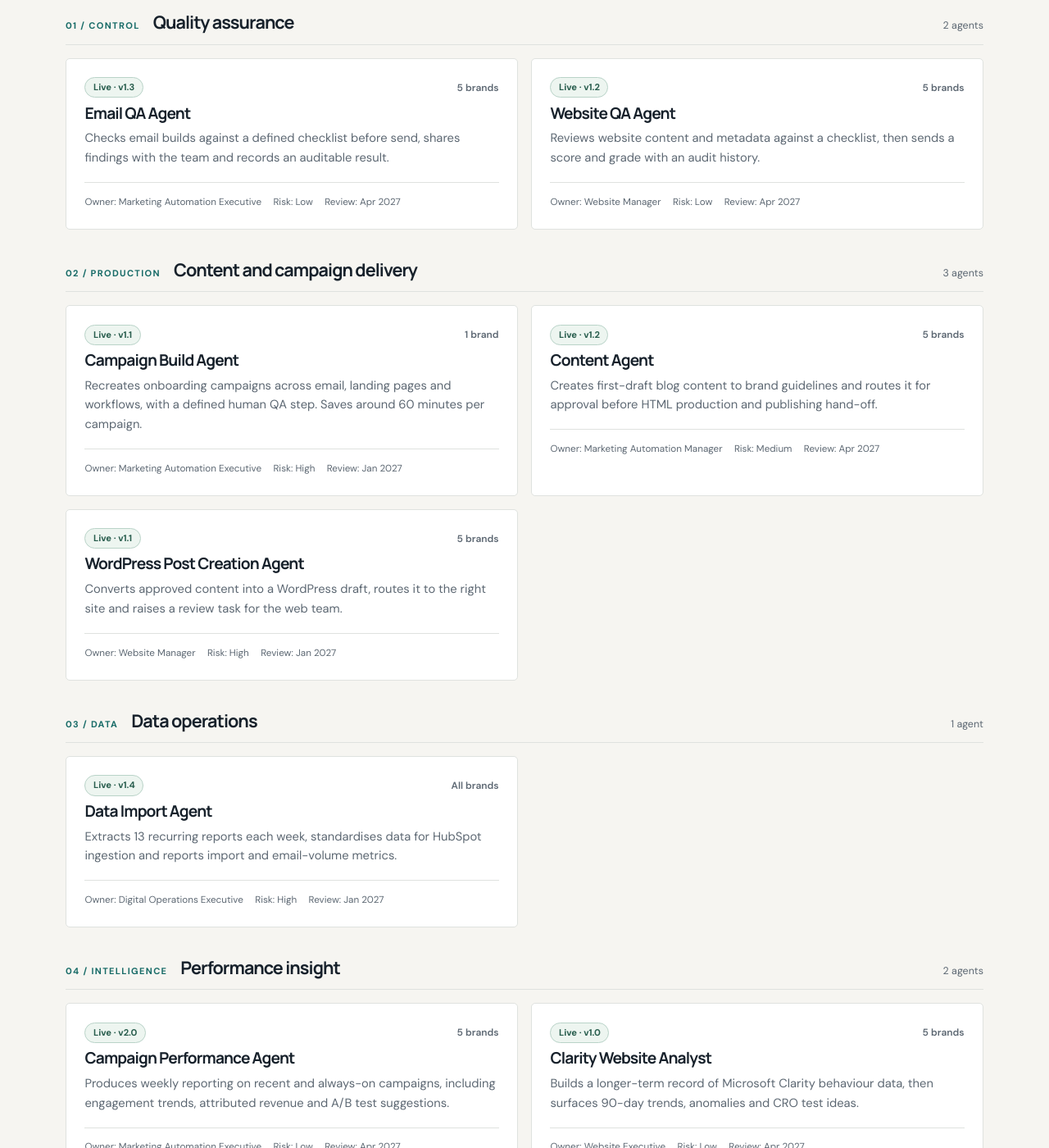
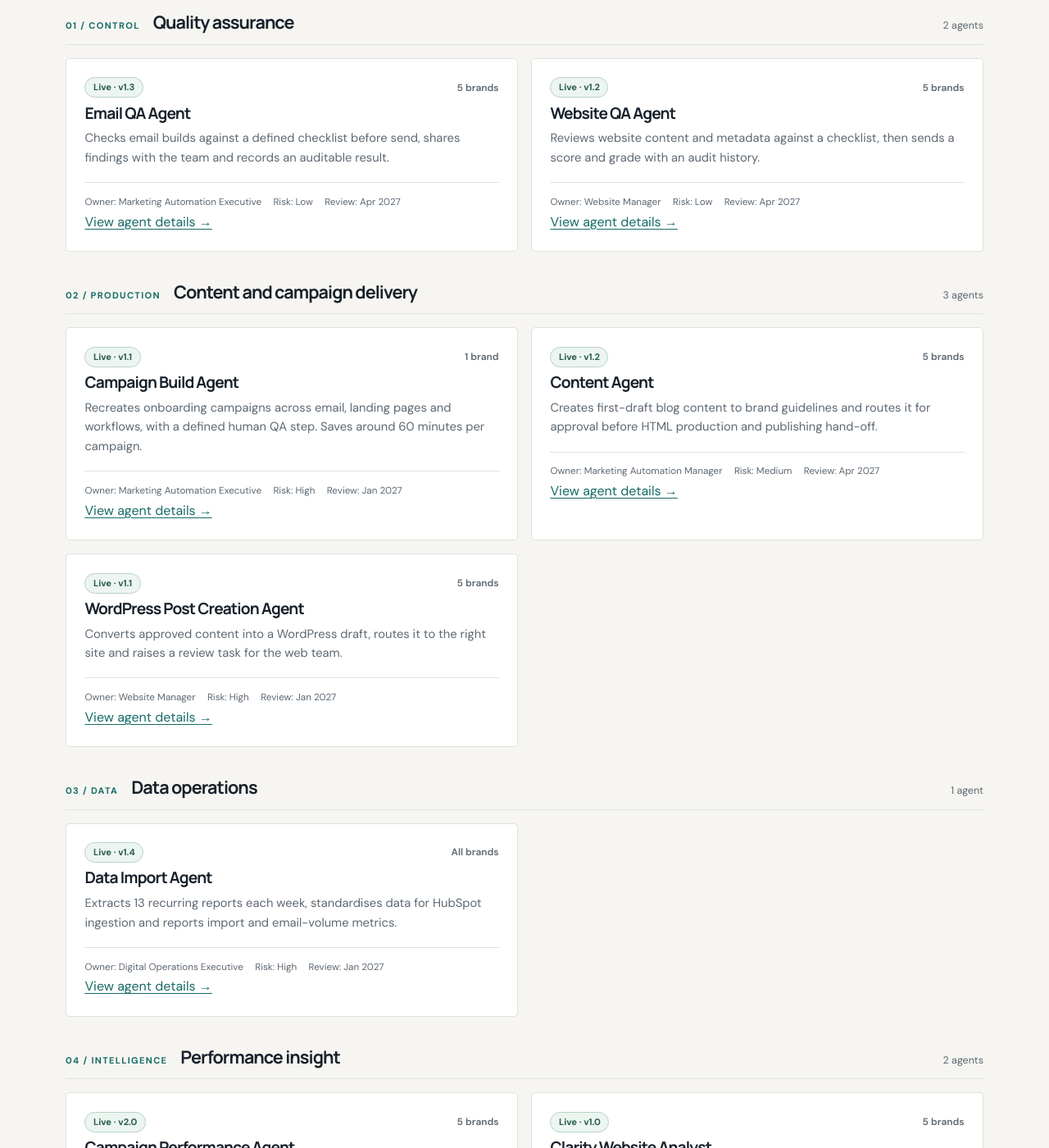
Before and after one commit to georgefwmurray/Marketing-Operations-Control-Centre, a Jekyll site: the page built from Agent-Registry.md, in a window 1280 px wide and 1400 px high, scrolled down 2049 px. Shown: the whole window at 82% size. Built offline with Jekyll 4.4.1, drawn with Linux system fonts in a browser that asks for light colours; some of the changed text lies outside the part shown.

Commit message:
Add clear detail links to every agent card

```diff
--- a/Agent-Registry.md
+++ b/Agent-Registry.md
@@ -46,33 +46,33 @@ description: "Explore the 11 HubSpot marketing operations agents across six oper
 
   <div class="agent-layer-heading"><span class="layer-index">01 / CONTROL</span><h3>Quality assurance</h3><span class="layer-count">2 agents</span></div>
   <div class="agent-grid">
-    <article class="agent-card"><div class="agent-card-top"><span class="status-pill">Live · v1.3</span><span class="agent-coverage">5 brands</span></div><h3><a href="Agents/Email%20QA%20Agent/Email-QA-Agent.html">Email QA Agent</a></h3><p>Checks email builds against a defined checklist before send, shares findings with the team and records an auditable result.</p><div class="agent-meta"><span>Owner: Marketing Automation Executive</span><span>Risk: Low</span><span>Review: Apr 2027</span></div></article>
-    <article class="agent-card"><div class="agent-card-top"><span class="status-pill">Live · v1.2</span><span class="agent-coverage">5 brands</span></div><h3><a href="Agents/Website%20QA%20Agent/Website-QA-Agent.html">Website QA Agent</a></h3><p>Reviews website content and metadata against a checklist, then sends a score and grade with an audit history.</p><div class="agent-meta"><span>Owner: Website Manager</span><span>Risk: Low</span><span>Review: Apr 2027</span></div></article>
+    <article class="agent-card"><div class="agent-card-top"><span class="status-pill">Live · v1.3</span><span class="agent-coverage">5 brands</span></div><h3><a href="Agents/Email%20QA%20Agent/Email-QA-Agent.html">Email QA Agent</a></h3><p>Checks email builds against a defined checklist before send, shares findings with the team and records an auditable result.</p><div class="agent-meta"><span>Owner: Marketing Automation Executive</span><span>Risk: Low</span><span>Review: Apr 2027</span></div><a class="agent-card-cta" href="Agents/Email%20QA%20Agent/Email-QA-Agent.html">View agent details <span aria-hidden="true">→</span></a></article>
+    <article class="agent-card"><div class="agent-card-top"><span class="status-pill">Live · v1.2</span><span class="agent-coverage">5 brands</span></div><h3><a href="Agents/Website%20QA%20Agent/Website-QA-Agent.html">Website QA Agent</a></h3><p>Reviews website content and metadata against a checklist, then sends a score and grade with an audit history.</p><div class="agent-meta"><span>Owner: Website Manager</span><span>Risk: Low</span><span>Review: Apr 2027</span></div><a class="agent-card-cta" href="Agents/Website%20QA%20Agent/Website-QA-Agent.html">View agent details <span aria-hidden="true">→</span></a></article>
   </div>
 
   <div class="agent-layer-heading"><span class="layer-index">02 / PRODUCTION</span><h3>Content and campaign delivery</h3><span class="layer-count">3 agents</span></div>
   <div class="agent-grid">
-    <article class="agent-card"><div class="agent-card-top"><span class="status-pill">Live · v1.1</span><span class="agent-coverage">1 brand</span></div><h3><a href="Agents/Campaign%20Build%20Agent/Campaign-Build-Agent.html">Campaign Build Agent</a></h3><p>Recreates onboarding campaigns across email, landing pages and workflows, with a defined human QA step. Saves around 60 minutes per campaign.</p><div class="agent-meta"><span>Owner: Marketing Automation Executive</span><span>Risk: High</span><span>Review: Jan 2027</span></div></article>
-    <article class="agent-card"><div class="agent-card-top"><span class="status-pill">Live · v1.2</span><span class="agent-coverage">5 brands</span></div><h3><a href="Agents/Content%20Agent/Content-Agent.html">Content Agent</a></h3><p>Creates first-draft blog content to brand guidelines and routes it for approval before HTML production and publishing hand-off.</p><div class="agent-meta"><span>Owner: Marketing Automation Manager</span><span>Risk: Medium</span><span>Review: Apr 2027</span></div></article>
-    <article class="agent-card"><div class="agent-card-top"><span class="status-pill">Live · v1.1</span><span class="agent-coverage">5 brands</span></div><h3><a href="Agents/WordPress%20Post%20Creation%20Agent/WordPress-Post-Creation-Agent.html">WordPress Post Creation Agent</a></h3><p>Converts approved content into a WordPress draft, routes it to the right site and raises a review task for the web team.</p><div class="agent-meta"><span>Owner: Website Manager</span><span>Risk: High</span><span>Review: Jan 2027</span></div></article>
+    <article class="agent-card"><div class="agent-card-top"><span class="status-pill">Live · v1.1</span><span class="agent-coverage">1 brand</span></div><h3><a href="Agents/Campaign%20Build%20Agent/Campaign-Build-Agent.html">Campaign Build Agent</a></h3><p>Recreates onboarding campaigns across email, landing pages and workflows, with a defined human QA step. Saves around 60 minutes per campaign.</p><div class="agent-meta"><span>Owner: Marketing Automation Executive</span><span>Risk: High</span><span>Review: Jan 2027</span></div><a class="agent-card-cta" href="Agents/Campaign%20Build%20Agent/Campaign-Build-Agent.html">View agent details <span aria-hidden="true">→</span></a></article>
+    <article class="agent-card"><div class="agent-card-top"><span class="status-pill">Live · v1.2</span><span class="agent-coverage">5 brands</span></div><h3><a href="Agents/Content%20Agent/Content-Agent.html">Content Agent</a></h3><p>Creates first-draft blog content to brand guidelines and routes it for approval before HTML production and publishing hand-off.</p><div class="agent-meta"><span>Owner: Marketing Automation Manager</span><span>Risk: Medium</span><span>Review: Apr 2027</span></div><a class="agent-card-cta" href="Agents/Content%20Agent/Content-Agent.html">View agent details <span aria-hidden="true">→</span></a></article>
+    <article class="agent-card"><div class="agent-card-top"><span class="status-pill">Live · v1.1</span><span class="agent-coverage">5 brands</span></div><h3><a href="Agents/WordPress%20Post%20Creation%20Agent/WordPress-Post-Creation-Agent.html">WordPress Post Creation Agent</a></h3><p>Converts approved content into a WordPress draft, routes it to the right site and raises a review task for the web team.</p><div class="agent-meta"><span>Owner: Website Manager</span><span>Risk: High</span><span>Review: Jan 2027</span></div><a class="agent-card-cta" href="Agents/WordPress%20Post%20Creation%20Agent/WordPress-Post-Creation-Agent.html">View agent details <span aria-hidden="true">→</span></a></article>
   </div>
 
   <div class="agent-layer-heading"><span class="layer-index">03 / DATA</span><h3>Data operations</h3><span class="layer-count">1 agent</span></div>
   <div class="agent-grid">
-    <article class="agent-card"><div class="agent-card-top"><span class="status-pill">Live · v1.4</span><span class="agent-coverage">All brands</span></div><h3><a href="Agents/Data%20Import%20Agent/Data-Import-Agent.html">Data Import Agent</a></h3><p>Extracts 13 recurring reports each week, standardises data for HubSpot ingestion and reports import and email-volume metrics.</p><div class="agent-meta"><span>Owner: Digital Operations Executive</span><span>Risk: High</span><span>Review: Jan 2027</span></div></article>
+    <article class="agent-card"><div class="agent-card-top"><span class="status-pill">Live · v1.4</span><span class="agent-coverage">All brands</span></div><h3><a href="Agents/Data%20Import%20Agent/Data-Import-Agent.html">Data Import Agent</a></h3><p>Extracts 13 recurring reports each week, standardises data for HubSpot ingestion and reports import and email-volume metrics.</p><div class="agent-meta"><span>Owner: Digital Operations Executive</span><span>Risk: High</span><span>Review: Jan 2027</span></div><a class="agent-card-cta" href="Agents/Data%20Import%20Agent/Data-Import-Agent.html">View agent details <span aria-hidden="true">→</span></a></article>
   </div>
 
   <div class="agent-layer-heading"><span class="layer-index">04 / INTELLIGENCE</span><h3>Performance insight</h3><span class="layer-count">2 agents</span></div>
   <div class="agent-grid">
-    <article class="agent-card"><div class="agent-card-top"><span class="status-pill">Live · v2.0</span><span class="agent-coverage">5 brands</span></div><h3><a href="Agents/Campaign%20Performance%20Agent/Campaign-Performance-Agent.html">Campaign Performance Agent</a></h3><p>Produces weekly reporting on recent and always-on campaigns, including engagement trends, attributed revenue and A/B test suggestions.</p><div class="agent-meta"><span>Owner: Marketing Automation Executive</span><span>Risk: Low</span><span>Review: Apr 2027</span></div></article>
-    <article class="agent-card"><div class="agent-card-top"><span class="status-pill">Live · v1.0</span><span class="agent-coverage">5 brands</span></div><h3><a href="Agents/Clarity%20Website%20Analyst/Clarity-Website-Analyst.html">Clarity Website Analyst</a></h3><p>Builds a longer-term record of Microsoft Clarity behaviour data, then surfaces 90-day trends, anomalies and CRO test ideas.</p><div class="agent-meta"><span>Owner: Website Executive</span><span>Risk: Low</span><span>Review: Apr 2027</span></div></article>
+    <article class="agent-card"><div class="agent-card-top"><span class="status-pill">Live · v2.0</span><span class="agent-coverage">5 brands</span></div><h3><a href="Agents/Campaign%20Performance%20Agent/Campaign-Performance-Agent.html">Campaign Performance Agent</a></h3><p>Produces weekly reporting on recent and always-on campaigns, including engagement trends, attributed revenue and A/B test suggestions.</p><div class="agent-meta"><span>Owner: Marketing Automation Executive</span><span>Risk: Low</span><span>Review: Apr 2027</span></div><a class="agent-card-cta" href="Agents/Campaign%20Performance%20Agent/Campaign-Performance-Agent.html">View agent details <span aria-hidden="true">→</span></a></article>
+    <article class="agent-card"><div class="agent-card-top"><span class="status-pill">Live · v1.0</span><span class="agent-coverage">5 brands</span></div><h3><a href="Agents/Clarity%20Website%20Analyst/Clarity-Website-Analyst.html">Clarity Website Analyst</a></h3><p>Builds a longer-term record of Microsoft Clarity behaviour data, then surfaces 90-day trends, anomalies and CRO test ideas.</p><div class="agent-meta"><span>Owner: Website Executive</span><span>Risk: Low</span><span>Review: Apr 2027</span></div><a class="agent-card-cta" href="Agents/Clarity%20Website%20Analyst/Clarity-Website-Analyst.html">View agent details <span aria-hidden="true">→</span></a></article>
   </div>
 
   <div class="agent-layer-heading"><span class="layer-index">05 / GOVERNANCE</span><h3>Automation oversight</h3><span class="layer-count">3 agents</span></div>
   <div class="agent-grid">
-    <article class="agent-card"><div class="agent-card-top"><span class="status-pill">Live</span><span class="agent-coverage">All requests</span></div><h3><a href="Agents/Agent%20Intake%20%26%20Approval%20Agent/Agent-Intake-%26-Approval-Agent.html">Agent Intake &amp; Approval Agent</a></h3><p>Captures requests, checks for overlap with existing tools and agents, records proposals and routes them for approval before build.</p><div class="agent-meta"><span>Owner: Marketing Automation Manager</span><span>Risk: Low</span><span>Review: Apr 2027</span></div></article>
-    <article class="agent-card"><div class="agent-card-top"><span class="status-pill">Live · v1.0</span><span class="agent-coverage">5 brands</span></div><h3><a href="Agents/CRM%20Health%20Agent/CRM-Health-Agent.html">CRM Health Agent</a></h3><p>Identifies workflows, emails, forms and landing pages with no activity in 12 months, then presents candidates for human archive approval.</p><div class="agent-meta"><span>Owner: Head of Digital Operations</span><span>Risk: High</span><span>Review: Nov 2026</span></div></article>
-    <article class="agent-card"><div class="agent-card-top"><span class="status-pill">Live · v1.0</span><span class="agent-coverage">5 brands</span></div><h3><a href="Agents/Agent%20Health%20Monitor/Agent-Health-Monitor.html">Agent Health Monitor</a></h3><p>Monitors live agent runs, flags failures including silent scheduled-run failures, reports usage and prompts scheduled reviews.</p><div class="agent-meta"><span>Owner: Head of Digital Operations</span><span>Risk: Low</span><span>Review: Dec 2026</span></div></article>
+    <article class="agent-card"><div class="agent-card-top"><span class="status-pill">Live</span><span class="agent-coverage">All requests</span></div><h3><a href="Agents/Agent%20Intake%20%26%20Approval%20Agent/Agent-Intake-%26-Approval-Agent.html">Agent Intake &amp; Approval Agent</a></h3><p>Captures requests, checks for overlap with existing tools and agents, records proposals and routes them for approval before build.</p><div class="agent-meta"><span>Owner: Marketing Automation Manager</span><span>Risk: Low</span><span>Review: Apr 2027</span></div><a class="agent-card-cta" href="Agents/Agent%20Intake%20%26%20Approval%20Agent/Agent-Intake-%26-Approval-Agent.html">View agent details <span aria-hidden="true">→</span></a></article>
+    <article class="agent-card"><div class="agent-card-top"><span class="status-pill">Live · v1.0</span><span class="agent-coverage">5 brands</span></div><h3><a href="Agents/CRM%20Health%20Agent/CRM-Health-Agent.html">CRM Health Agent</a></h3><p>Identifies workflows, emails, forms and landing pages with no activity in 12 months, then presents candidates for human archive approval.</p><div class="agent-meta"><span>Owner: Head of Digital Operations</span><span>Risk: High</span><span>Review: Nov 2026</span></div><a class="agent-card-cta" href="Agents/CRM%20Health%20Agent/CRM-Health-Agent.html">View agent details <span aria-hidden="true">→</span></a></article>
+    <article class="agent-card"><div class="agent-card-top"><span class="status-pill">Live · v1.0</span><span class="agent-coverage">5 brands</span></div><h3><a href="Agents/Agent%20Health%20Monitor/Agent-Health-Monitor.html">Agent Health Monitor</a></h3><p>Monitors live agent runs, flags failures including silent scheduled-run failures, reports usage and prompts scheduled reviews.</p><div class="agent-meta"><span>Owner: Head of Digital Operations</span><span>Risk: Low</span><span>Review: Dec 2026</span></div><a class="agent-card-cta" href="Agents/Agent%20Health%20Monitor/Agent-Health-Monitor.html">View agent details <span aria-hidden="true">→</span></a></article>
   </div>
 </section>
 
```
